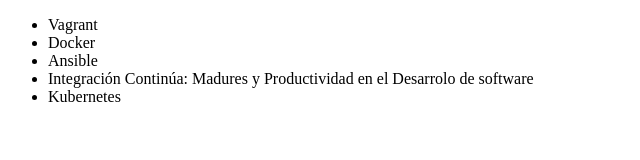
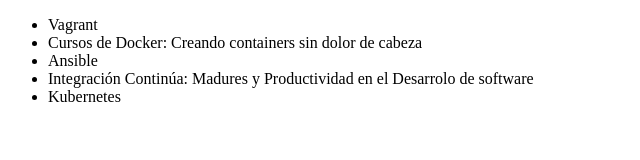
Before and after one commit to felipe19054/aluraa-git, a plain HTML site: page index.html in a window 1280 px wide. Shown: the whole page, without its empty margins (0-640 px from the left). Drawn offline with Linux system fonts and the light colour scheme.

Commit message:
Actualizando nombre del curso de Docker.

```diff
--- a/index.html
+++ b/index.html
@@ -7,7 +7,7 @@
     <body>
         <ul>
             <li>Vagrant</li>
-            <li>Docker</li>
+            <li>Cursos de Docker: Creando containers sin dolor de cabeza</li>
             <li>Ansible</li>
             <li>Integración Continúa: Madures y Productividad en el Desarrolo de software</li>
             <li>Kubernetes</li>
```
